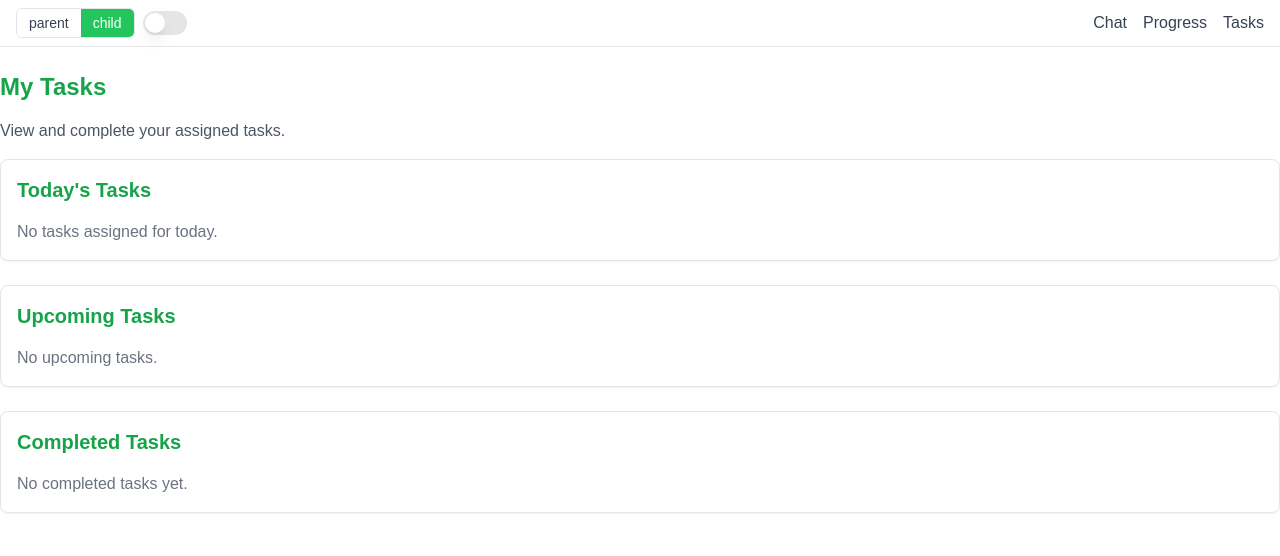
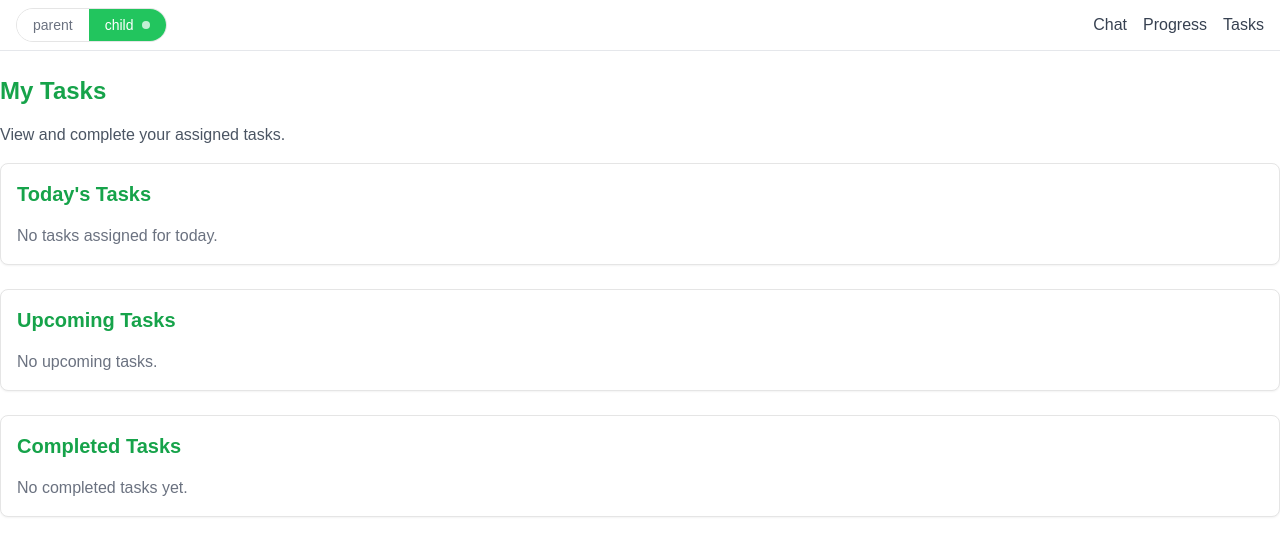
Before and after one commit to ayoub0030/parentale-assistante, a Next.js app: page /child/tasks in a window 1280 px wide. Shown: the top 556 px of the page. Built offline with nearby package versions, Linux system fonts and the light colour scheme.

Commit message:
fix the parent switch buton

```diff
--- a/src/components/navbar.tsx
+++ b/src/components/navbar.tsx
@@ -33,36 +33,38 @@ export default function Navbar() {
   return (
     <nav className="w-full border-b border-gray-200 bg-white py-2 px-4">
       <div className="flex items-center justify-between">
-        <div className="flex items-center space-x-2">
-          <div className="flex items-center border rounded-md overflow-hidden">
-            <span
+        <div className="flex items-center">
+          <div
+            className="flex items-center border rounded-full overflow-hidden cursor-pointer"
+            onClick={() => handleModeToggle(!isParentMode)}
+          >
+            <div
               className={cn(
-                "px-3 py-1 text-sm font-medium transition-colors",
+                "px-4 py-1.5 text-sm font-medium transition-colors flex items-center gap-2",
                 isParentMode
                   ? "bg-blue-500 text-white"
-                  : "bg-white text-gray-700"
+                  : "bg-white text-gray-500 hover:text-gray-700"
               )}
             >
-              parent
-            </span>
-            <span
+              <span>parent</span>
+              {isParentMode && (
+                <div className="w-2 h-2 rounded-full bg-white animate-pulse"></div>
+              )}
+            </div>
+            <div
               className={cn(
-                "px-3 py-1 text-sm font-medium transition-colors",
+                "px-4 py-1.5 text-sm font-medium transition-colors flex items-center gap-2",
                 !isParentMode
                   ? "bg-green-500 text-white"
-                  : "bg-white text-gray-700"
+                  : "bg-white text-gray-500 hover:text-gray-700"
               )}
             >
-              child
-            </span>
+              <span>child</span>
+              {!isParentMode && (
+                <div className="w-2 h-2 rounded-full bg-white animate-pulse"></div>
+              )}
+            </div>
           </div>
-          <Switch
-            checked={isParentMode}
-            onCheckedChange={handleModeToggle}
-            className={cn(
-              isParentMode ? "bg-blue-500" : "bg-green-500"
-            )}
-          />
         </div>
 
         <div className="flex space-x-4">
```
